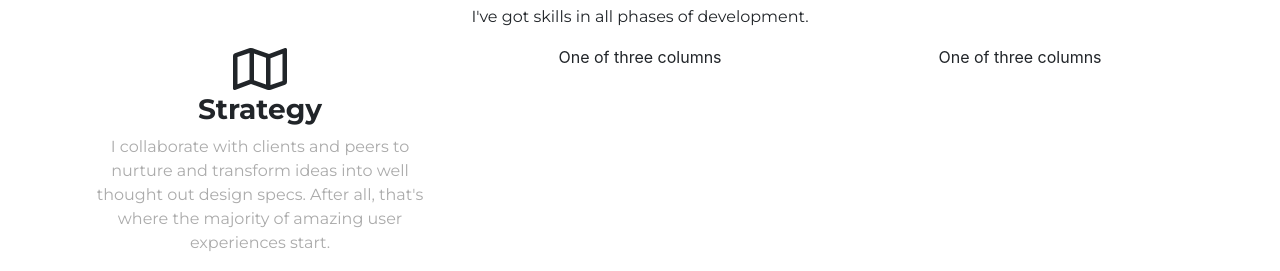
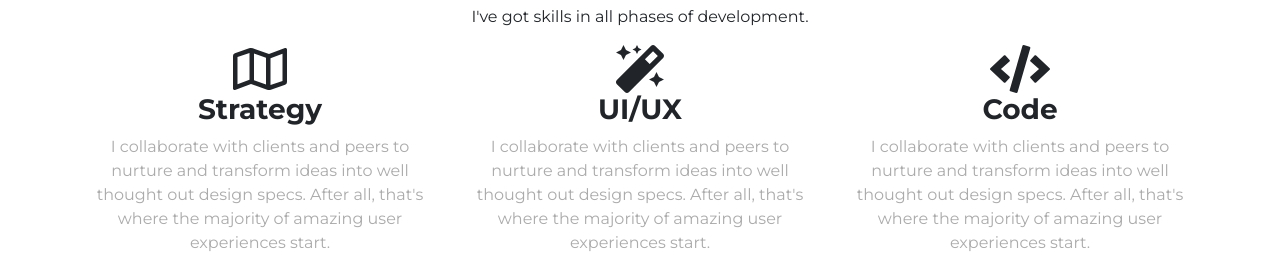
Before and after one commit to lancehenry/lanceschmance.github.io, a plain HTML site: page index.html in a window 1280 px wide. Shown: the part 559-830 px from the top of the page. Drawn offline with nearby package versions, Linux system fonts and the light colour scheme.

Commit message:
Font awesome icons added

```diff
--- a/index.html
+++ b/index.html
@@ -72,16 +72,26 @@
             <h2>My Expertise</h2>
             <p>I've got skills in all phases of development.</p>
             <div class="row">
+                <!-- Strategy Content -->
                 <div class="col-xs-12 col-sm-12 col-md-4 col-lg-4">
                     <i class="far fa-map fa-3x"></i>
                     <h3>Strategy</h3>
-                    <p class="p-text">I collaborate with clients and peers to nurture and transform ideas into well thought out design specs. After all, that's where the majority of amazing user experiences start.</p>
+                    <p class="p-text">I collaborate with clients and peers to nurture and transform ideas into well thought out design specs.
+                        After all, that's where the majority of amazing user experiences start.</p>
                 </div>
+                <!-- UI/UX Content -->
                 <div class="col-xs-12 col-sm-12 col-md-4 col-lg-4">
-                    One of three columns
+                    <i class="fas fa-magic fa-3x"></i>
+                    <h3>UI/UX</h3>
+                    <p class="p-text">I collaborate with clients and peers to nurture and transform ideas into well thought out design specs.
+                        After all, that's where the majority of amazing user experiences start.</p>
                 </div>
+                <!-- Code Content -->
                 <div class="col-xs-12 col-sm-12 col-md-4 col-lg-4">
-                    One of three columns
+                    <i class="fas fa-code fa-3x"></i>
+                    <h3>Code</h3>
+                    <p class="p-text">I collaborate with clients and peers to nurture and transform ideas into well thought out design specs.
+                        After all, that's where the majority of amazing user experiences start.</p>
                 </div>
             </div>
         </div>
```
